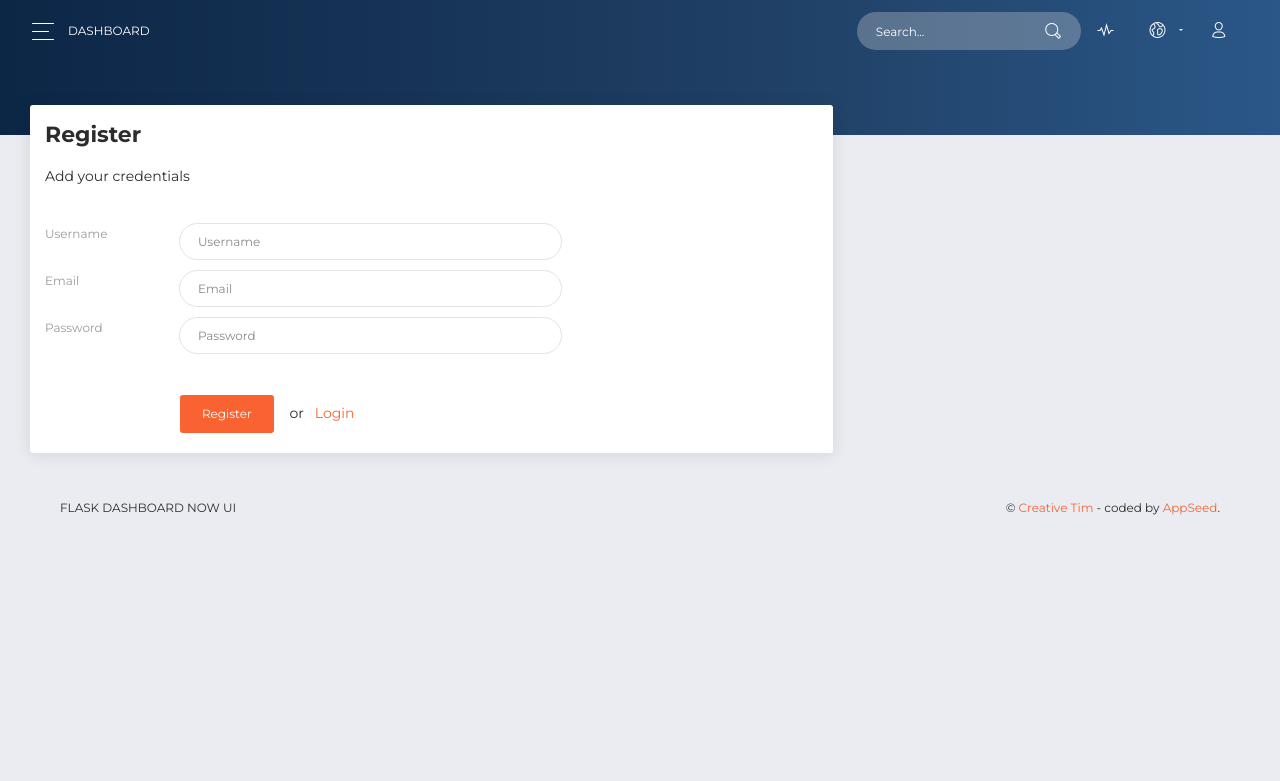
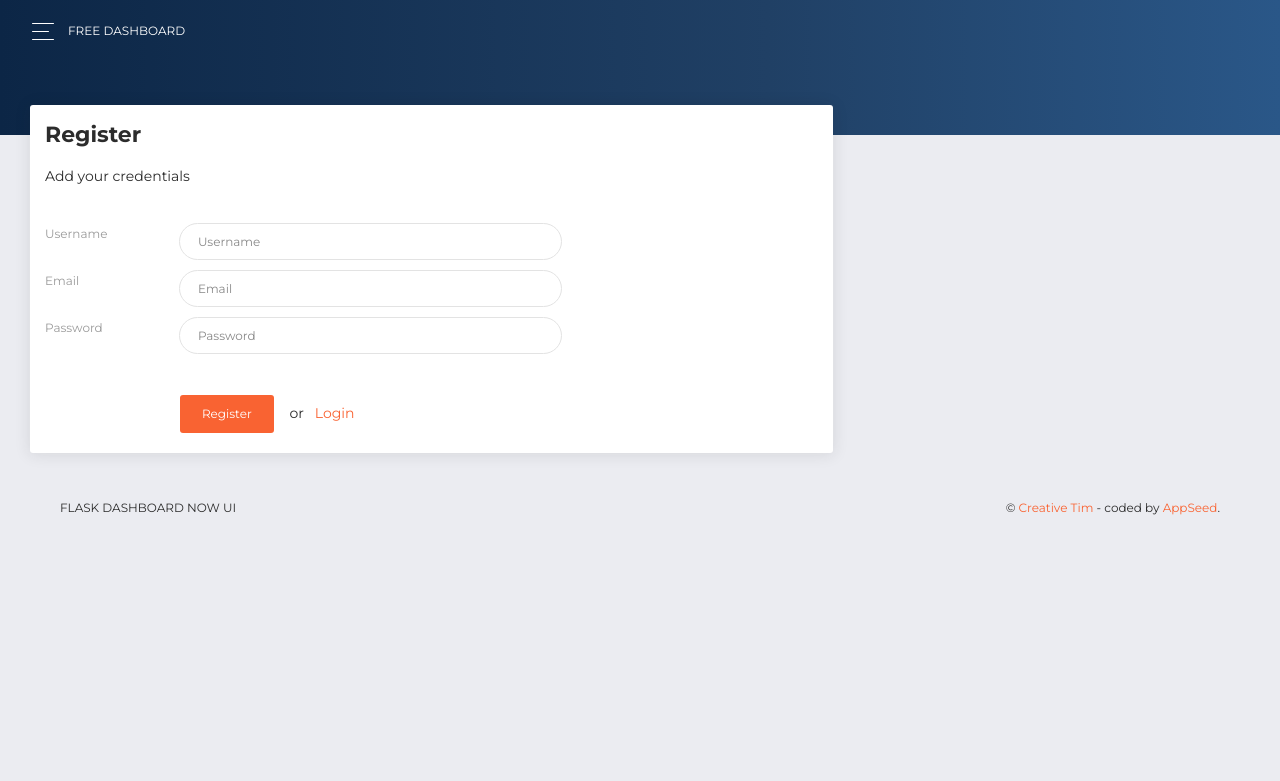
Before and after one commit to app-generator/flask-now-ui-dashboard, a Flask app: page /register in a window 1280 px wide. Shown: the top 781 px of the page. Run offline with Flask 2, Linux system fonts and the light colour scheme; some libraries are stand-ins or nearby versions.

Commit message:
Top Navigation Bar - Hide private links for guests

```diff
--- a/app/base/templates/includes/navigation.html
+++ b/app/base/templates/includes/navigation.html
@@ -9,13 +9,14 @@
                 <span class="navbar-toggler-bar bar3"></span>
               </button>
             </div>
-            <a class="navbar-brand" href="#pablo">Dashboard</a>
+            <a class="navbar-brand" href="#pablo">Free Dashboard</a>
           </div>
           <button class="navbar-toggler" type="button" data-toggle="collapse" data-target="#navigation" aria-controls="navigation-index" aria-expanded="false" aria-label="Toggle navigation">
             <span class="navbar-toggler-bar navbar-kebab"></span>
             <span class="navbar-toggler-bar navbar-kebab"></span>
             <span class="navbar-toggler-bar navbar-kebab"></span>
           </button>
+          {% if current_user.is_authenticated %}
           <div class="collapse navbar-collapse justify-content-end" id="navigation">
             <form>
               <div class="input-group no-border">
@@ -59,5 +60,6 @@
               </li>
             </ul>
           </div>
+          {% endif %}
         </div>
       </nav>
```
